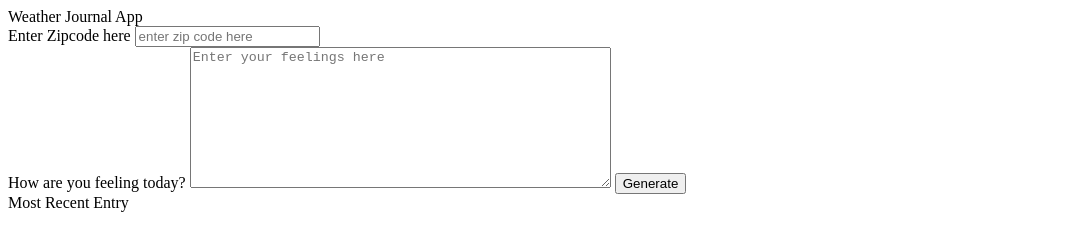
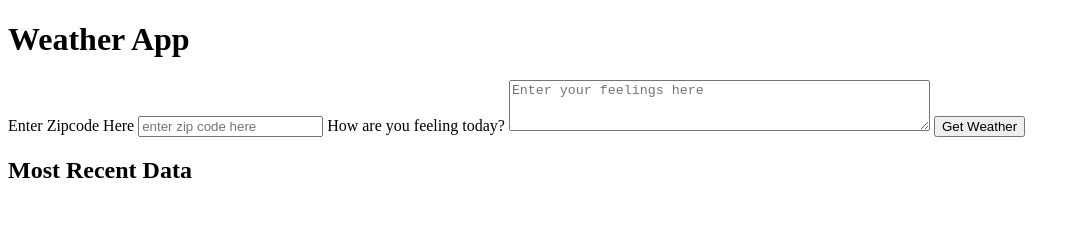
Before and after one commit to FreudCat/weather-app, a website: page public/index.html in a window 1280 px wide. Shown: the whole page, without its empty margins (0-1080 px from the left). Drawn offline with Linux system fonts and the light colour scheme.

Commit message:
Reorganize sections for index.html

```diff
--- a/public/index.html
+++ b/public/index.html
@@ -1,33 +1,33 @@
 <!DOCTYPE html>
 <html>
+
 <head>
   <meta charset="utf-8">
   <meta content="width=device-width, initial-scale=1" name="viewport" />
   <link rel="stylesheet" href="css/styles.css">
   <title>Weather app</title>
 </head>
+
 <body>
-    <div id = "app">
-      <div class ="holder headline">
-        Weather Journal App
-      </div>
-      <div class ="holder zip">
-        <label for="zip">Enter Zipcode here</label>
+  <header>
+    <h1>Weather App</h1>
+  </header>
+  <form>
+    <label for="zip">Enter Zipcode Here</label>
     <input type="text" id="zip" placeholder="enter zip code here">
-      </div>
-      <div class ="holder feel">
     <label for="feelings">How are you feeling today?</label>
-        <textarea class= "myInput" id="feelings" placeholder="Enter your feelings here" rows="9" cols="50"></textarea>
-        <button id="post-info-btn" type = "submit"> Generate </button>
-      </div>
-      <div class ="holder entry">
-        <div class = "title">Most Recent Entry</div>
-        <div id = "date"></div>
-        <div id = "userZip"></div>
-       <div id = "temp"></div>
-       <div id = "content"></div>
-      </div>
-      </div>
+    <textarea class="myInput" id="feelings" placeholder="Enter your feelings here" rows="3" cols="50"></textarea>
+    <button id="post-info-btn" type="submit"> Get Weather </button>
+  </form>
+
+  <section>
+    <h2>Most Recent Data</h2>
+    <div id="date"></div>
+    <div id="user-zip"></div>
+    <div id="temp"></div>
+    <div id="content"></div>
+  </section>
   <script src="js/app.js" type="text/javascript"></script>
 </body>
+
 </html>
--- a/public/js/app.js
+++ b/public/js/app.js
@@ -1,23 +1,25 @@
+const baseURL = "https://api.openweathermap.org/data/2.5/weather?zip=" //have to have the https:// in front of the url else it will append to the current local host and give you an error.
+let apiKey;
 
-const baseURL = "https://api.openweathermap.org/data/2.5/weather?zip=" //have to have the https:// in front of the url else it will append to the current local host and give you an error.
-//api.openweathermap.org/data/2.5/weather?zip={zip code},{country code}&appid={API key}
 let d = new Date()//gets current date and time
-console.log(d);
 let newDate = (d.getMonth() + 1) + '/' + d.getDate() + '/' + d.getFullYear();
-console.log(newDate);
-let apiKey;
+
 const postBtn = document.getElementById("post-info-btn");
 
+//variables used to hold user input and weather data
 let zipcode = document.getElementById("zip");
 let feelings = document.getElementById("feelings");
 let content = document.getElementById("content");
 let temp = document.getElementById("temp");
+
+//variables used to update the DOM
 const dateDiv = document.getElementById("date");
 const tempDiv = document.getElementById("temp");
 const contentDiv = document.getElementById("content");
-const zipDiv = document.getElementById("userZip");
+const zipDiv = document.getElementById("user-zip");
 
 postBtn.addEventListener("click", function (e) {
+  if (zipcode.value && feelings.value) {
   e.preventDefault();
   console.log(zipcode.value);
   console.log(feelings.value);
@@ -32,8 +34,11 @@ postBtn.addEventListener("click", function (e) {
         }) //this function will post data that we got from web api query. Takes a URL and an object (web api data). There should also be a POST on the server side with the same url/route.
     })
     .then(function () {
-      showData();  // now we will GET the data that was posted and use it to update the DOM.
+      showData();  // chaining another promise to GET the data that was posted and use it to update the DOM.
     });
+  } else {
+
+  }
 });
 
 const getWeather = async (baseURL, zipcode, apiKey) => { //Query a web API - pass base open weather url, zipcode from input, and apikey to openweather to get the information. Use async to let the function know we are going to write asynchronous code
@@ -68,7 +73,7 @@ const postData = async (url, data) => {
   }
 }
 
-const showData = async () => { //Data has already been posted, now it needs to be retrieve to update the DOM
+const showData = async () => { //Data has already been posted, now it needs to be retrieved to update the DOM
   try {
     let fetchApiInfo = await fetch("/userEntry"); //this corresponds with a GET request on the server-side. Note the fetch and GET needs to use the same url.
     let finalData = await fetchApiInfo.json();
```
Lines whose indentation alone changed are shown as unchanged.
